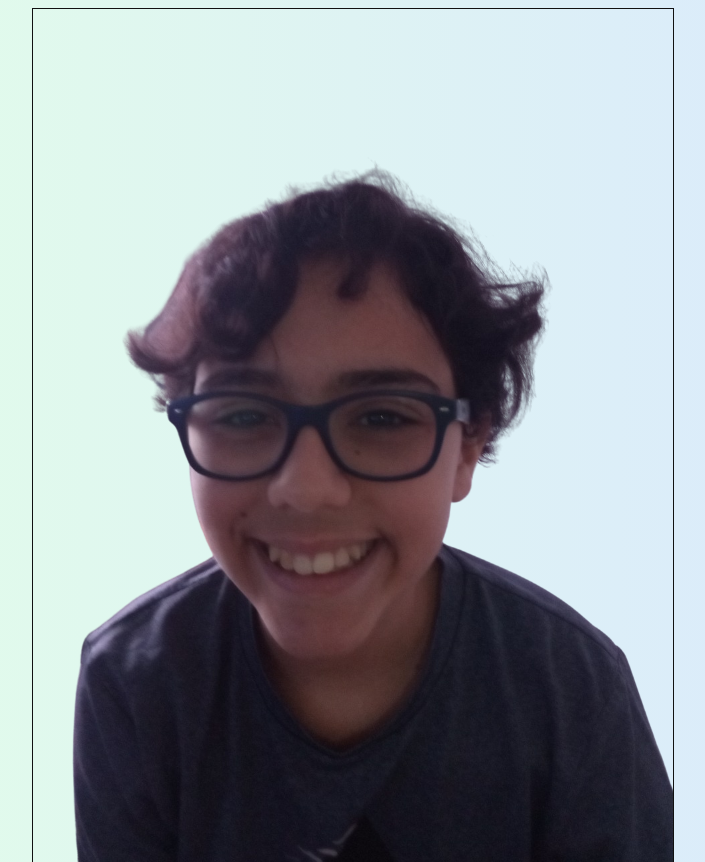
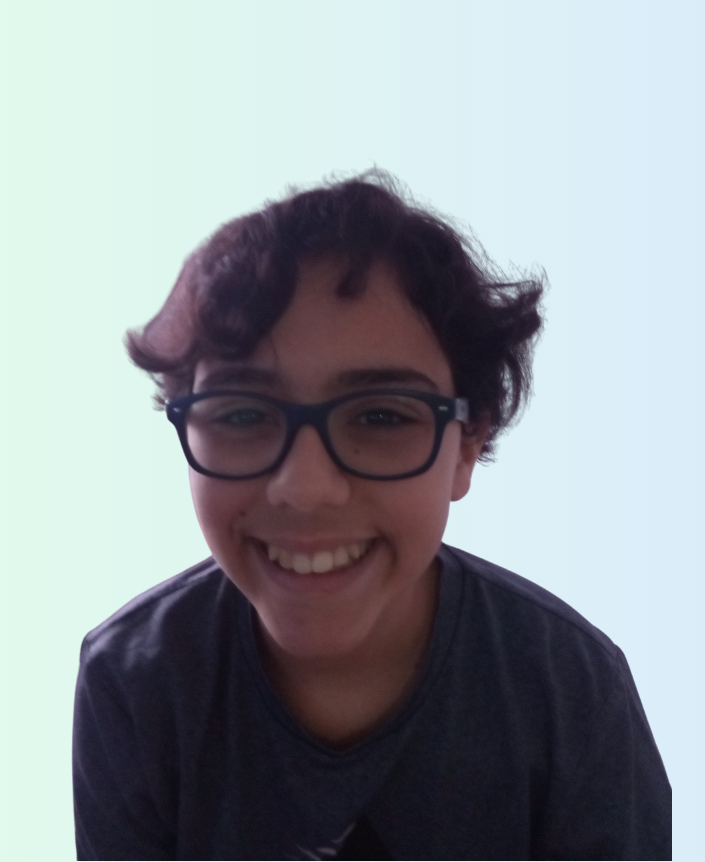
Before and after one commit to AdamSFelix/personal-page, a plain HTML site: page index.html in a window 1280 px wide. Shown: the top 862 px of the page, without its empty margins (288-993 px from the left). Drawn offline with Linux system fonts and the light colour scheme.

Commit message:
border removed

```diff
--- a/style.css
+++ b/style.css
@@ -9,7 +9,6 @@ main {
 
 main img {
     max-width: 100%;
-    border: 1px solid #111;
 }
 
 @media only screen and (max-width: 400px) {
```
